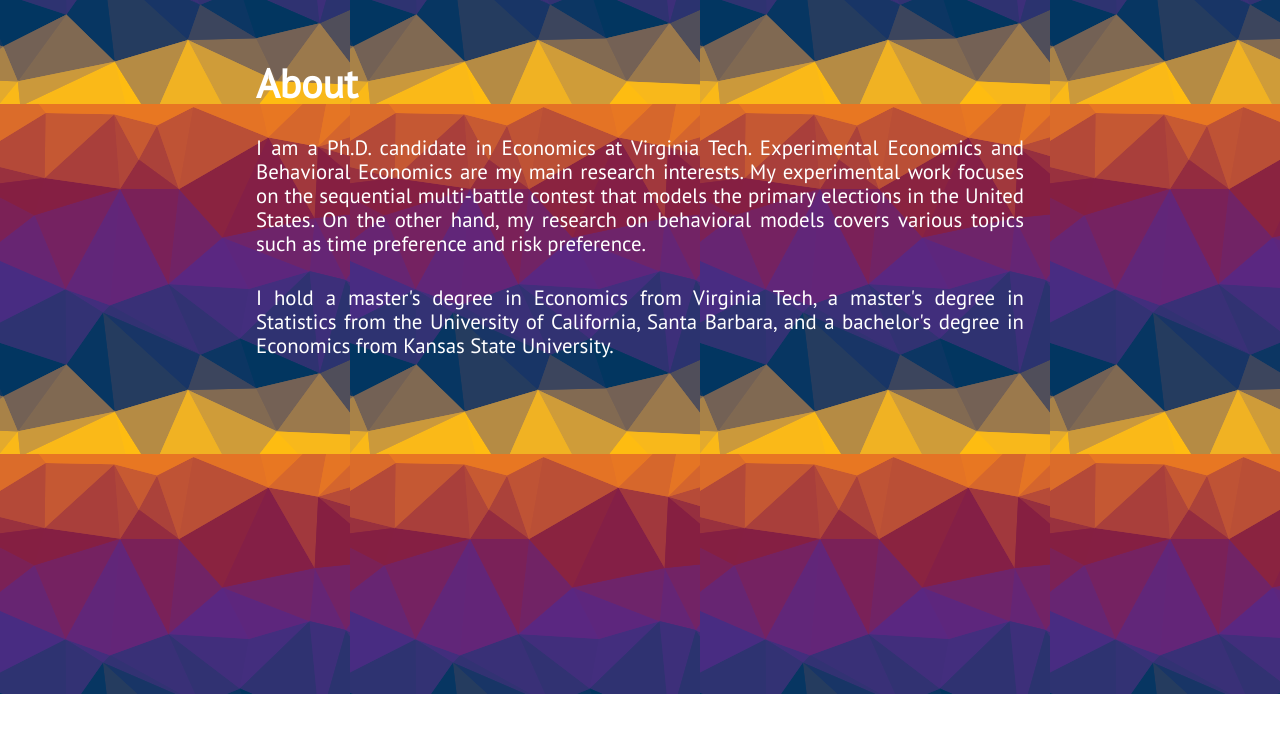
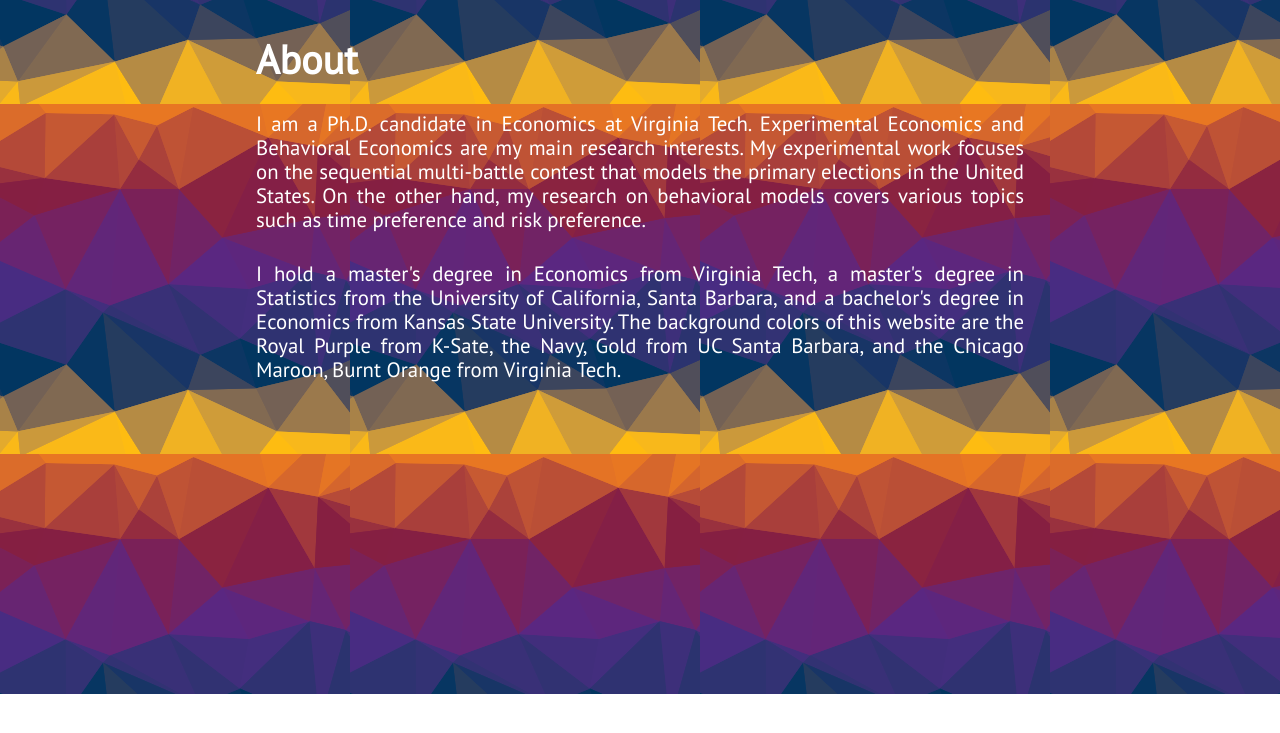
Before and after one commit to KevinKCV/kevinzou, a Jekyll site: the page built from index.html, in a window 1280 px wide and 900 px high, scrolled down 2206 px. Shown: the top 733 px of the window. Built offline with Jekyll 4.4.1, drawn with Linux system fonts in a browser that asks for light colours; nearby versions of some CDN libraries.

Commit message:
Update 01about.html

```diff
--- a/_includes/01about.html
+++ b/_includes/01about.html
@@ -12,6 +12,9 @@
                 I hold a master's degree in Economics from Virginia Tech,
                 a master's degree in Statistics from the University of California, Santa Barbara,
                 and a bachelor's degree in Economics from Kansas State University.
+                The background colors of this website are the Royal Purple from K-Sate,
+                the Navy, Gold from UC Santa Barbara,
+                and the Chicago Maroon, Burnt Orange from Virginia Tech.
             </p>
         </div>
     </section>
```
